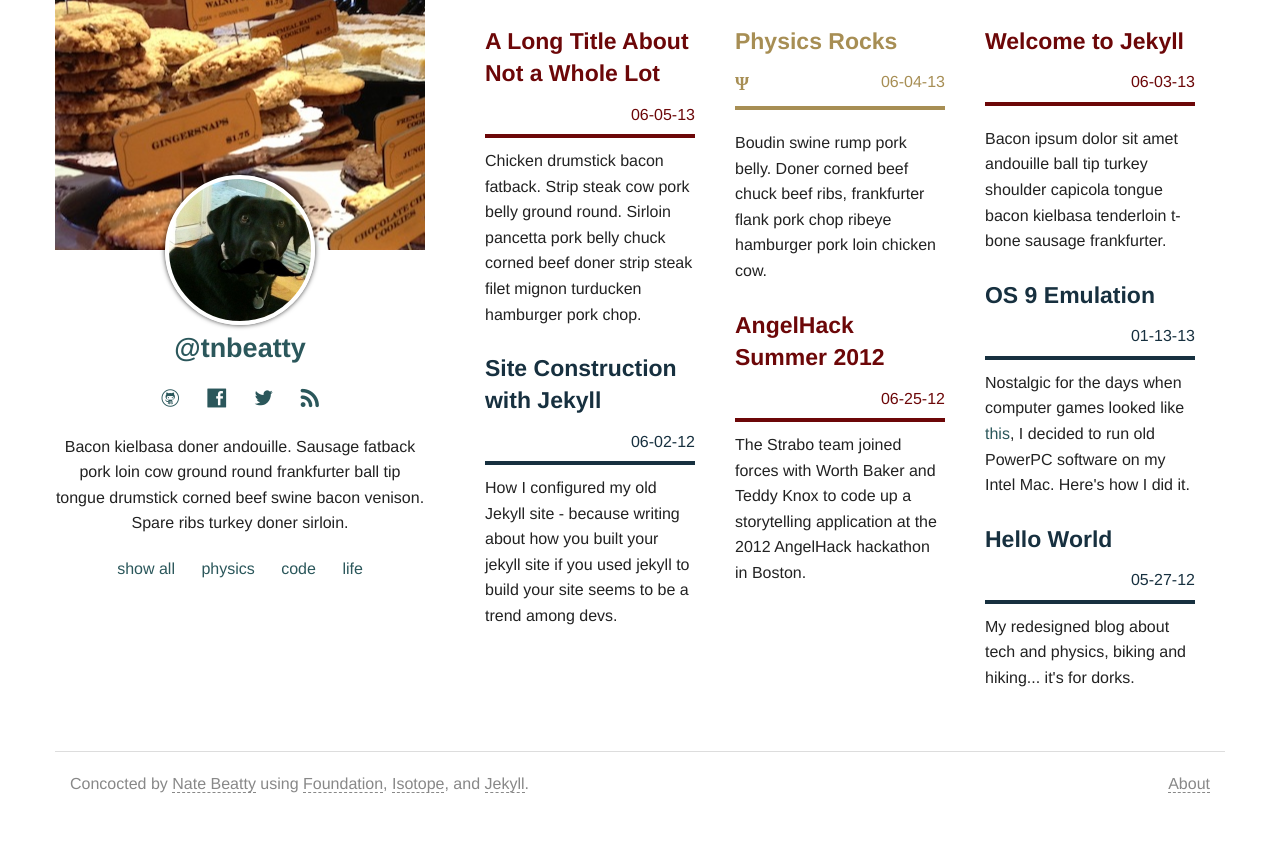
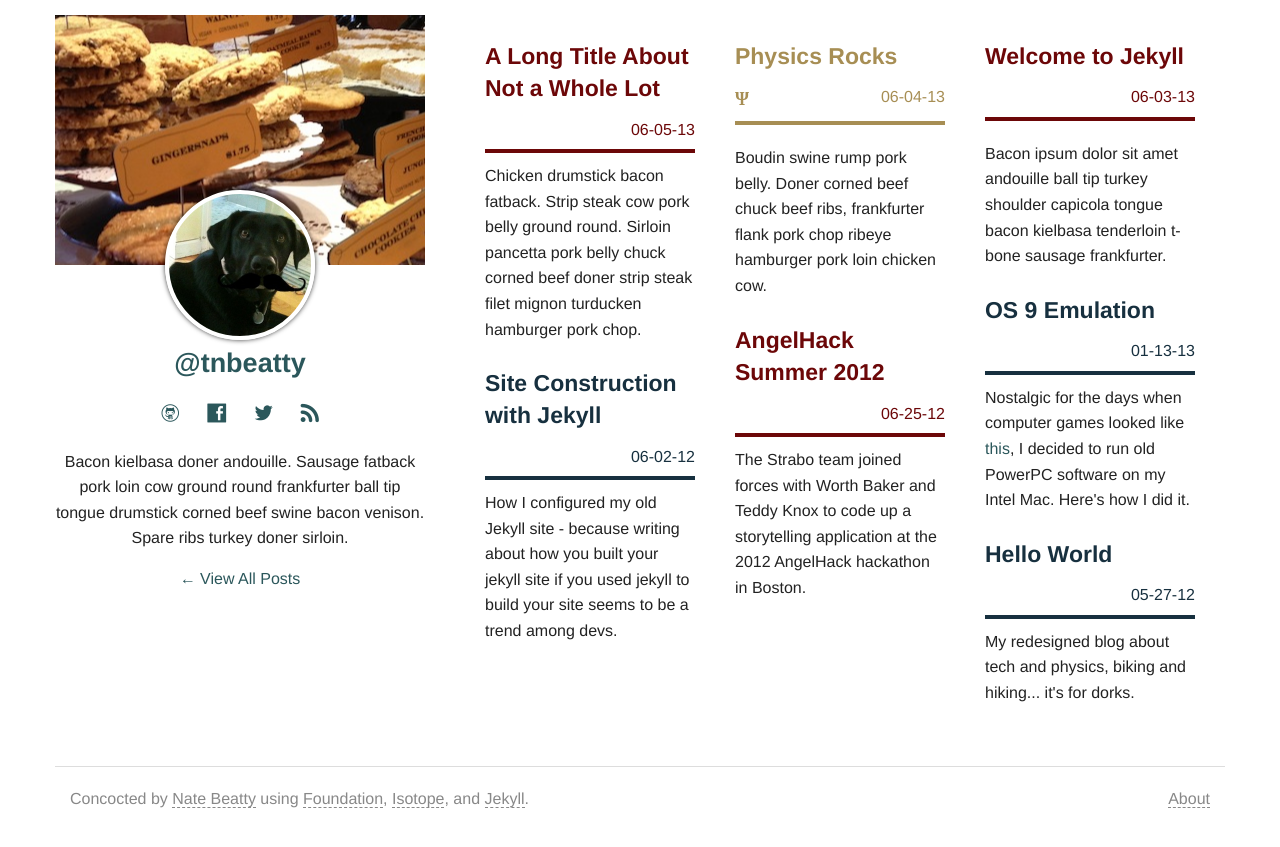
Before and after one commit to tnbeatty/tnbeatty.github.com, a Jekyll site: the page built from index.html, in a window 1280 px wide. Shown: the top 847 px of the page. Built offline with Jekyll 4.4.1, drawn with Linux system fonts in a browser that asks for light colours.

Commit message:
Menu Control

```diff
--- a/_includes/scripts.html
+++ b/_includes/scripts.html
@@ -1,3 +1,4 @@
+<!-- Services -->
 <script>
 document.write('<script src=' +
 	('__proto__' in {} ? '/assets/js/vendor/zepto' : '/assets/js/vendor/jquery') +
@@ -20,7 +21,10 @@
 <script src="/assets/js/foundation/foundation.tooltips.js"></script>
 <script src="/assets/js/foundation/foundation.topbar.js"></script>
 
-
 <script>
 $(document).foundation();
 </script>
+
+<!-- Custom -->
+
+<script src="/assets/js/menuCtrl.js"></script>
--- a/_layouts/default.html
+++ b/_layouts/default.html
@@ -17,24 +17,21 @@
 </head>
 <body>
 
-	<div class="row">
+	<div class="row" id="content">
 		<div class="large-4 columns" id="tnb_profile">
 			<div id="tnb_header"></div>
 			<div id="tnb_pic"></div>
 			<h3><a href="/">@tnbeatty</a></h3>
-			<ul class="inline-list" id="tnb_menu">
+			<ul class="inline-list" id="tnb_menulist">
 				<li><a href="https://github.com/tnbeatty"><i class="foundicon-github"></i></a></li>
 				<li><a href="https://www.facebook.com/tnbeatty"><i class="foundicon-facebook"></i></a></li>
 				<li><a href="https://twitter.com/tnbeatty"><i class="foundicon-twitter"></i></a></li>
 				<li><a href=""><i class="foundicon-rss"></i></a></li>
 			</ul>
 			<p>Bacon kielbasa doner andouille. Sausage fatback pork loin cow ground round frankfurter ball tip tongue drumstick corned beef swine bacon venison. Spare ribs turkey doner sirloin.</p>
-			<ul class="inline-list" id="tnb_menu">
-				<li><a href="#" data-filter="*">show all</a></li>
-				<li><a href="#" data-filter=".postlist-category-physics">physics</a></li>
-				<li><a href="#" data-filter=".postlist-category-code">code</a></li>
-				<li><a href="#" data-filter=".postlist-category-life">life</a></li>
-			</ul>
+
+			<div id="tnb_menu"></div>
+
 		</div>
 
 		<div class="large-8 columns">
--- /dev/null
+++ b/assets/js/menuCtrl.js
@@ -0,0 +1,37 @@
+/*
+* menuCtrl.js
+*
+* Written by Nate Beatty
+* June 2013
+*
+* Changes what links are displayed in the menu
+* based on the window path location.
+*/
+
+$(document).ready(function() {
+
+	$ABOUT_PATH = '/about.html';
+	$HOME_PATH = '/';
+	$INDEX_PATH = '/index.html';
+
+	$MENU = $('#tnb_menu');
+
+	var pathname = window.location.pathname.split('#')[0];
+
+	$MENU_GOHOME = '<a href="/">&larr; View All Posts</a>';
+	$MENU_FILTERS = [
+	'<ul class="inline-list" id="tnb_menulist">',
+	'<li><a href="#" data-filter="*">show all</a></li>',
+	'<li><a href="#" data-filter=".postlist-category-physics">physics</a></li>',
+	'<li><a href="#" data-filter=".postlist-category-code">code</a></li>',
+	'<li><a href="#" data-filter=".postlist-category-life">life</a></li>',
+	'</ul>'].join('\n');
+
+	if (pathname == $HOME_PATH || pathname == $INDEX_PATH) {
+		console.log(pathname);
+		$MENU.html($MENU_FILTERS);
+	} else {
+		console.log(pathname);
+		$MENU.html($MENU_GOHOME);
+	}
+});
--- a/stylesheets/styles.css
+++ b/stylesheets/styles.css
@@ -10,15 +10,20 @@
 */
 /* global */
 /* line 23, ../sass/styles.scss */
+#content {
+  margin-top: 15px;
+}
+
+/* line 27, ../sass/styles.scss */
 #tnb_profile {
   text-align: center;
 }
-/* line 25, ../sass/styles.scss */
+/* line 29, ../sass/styles.scss */
 #tnb_profile #tnb_header {
   height: 250px;
   background: url(/assets/img/header.jpg) no-repeat center;
 }
-/* line 29, ../sass/styles.scss */
+/* line 33, ../sass/styles.scss */
 #tnb_profile #tnb_pic {
   margin: -75px auto 0px auto;
   width: 150px;
@@ -34,89 +39,94 @@
   -moz-box-shadow: 0 0 5px rgba(0, 0, 0, 0.8);
 }
 
-/* line 48, ../sass/styles.scss */
-#tnb_menu i {
+/* line 51, ../sass/styles.scss */
+#tnb_menu {
+  text-align: center;
+}
+
+/* line 56, ../sass/styles.scss */
+#tnb_menulist i {
   font-size: 1.25em;
 }
-/* line 51, ../sass/styles.scss */
-#tnb_menu li {
+/* line 59, ../sass/styles.scss */
+#tnb_menulist li {
   display: inline-block;
   float: none;
 }
 
-/* line 57, ../sass/styles.scss */
+/* line 65, ../sass/styles.scss */
 footer {
   padding-bottom: 10px;
   color: #888888;
 }
-/* line 60, ../sass/styles.scss */
+/* line 68, ../sass/styles.scss */
 footer a {
   color: #888888;
   border-bottom: dashed 1px;
 }
-/* line 64, ../sass/styles.scss */
+/* line 72, ../sass/styles.scss */
 footer a:hover {
   color: #7b7b7b;
   border-bottom: dashed 1px;
 }
-/* line 71, ../sass/styles.scss */
+/* line 79, ../sass/styles.scss */
 footer #tnb_footer_right {
   text-align: right;
 }
-/* line 73, ../sass/styles.scss */
+/* line 81, ../sass/styles.scss */
 footer #tnb_footer_right li {
   float: right;
 }
 
 /* index */
-/* line 81, ../sass/styles.scss */
+/* line 89, ../sass/styles.scss */
 #container {
   margin: 20px auto;
 }
-/* line 84, ../sass/styles.scss */
+/* line 92, ../sass/styles.scss */
 #container span .left {
   float: left;
 }
-/* line 87, ../sass/styles.scss */
+/* line 95, ../sass/styles.scss */
 #container span .right {
   float: right;
 }
-/* line 91, ../sass/styles.scss */
+/* line 99, ../sass/styles.scss */
 #container .postlist-item {
   width: 250px;
   padding: 0px 20px;
 }
-/* line 97, ../sass/styles.scss */
+/* line 105, ../sass/styles.scss */
 #container .postlist-item hr {
   border: 2px solid;
   margin: 10px 0px;
 }
-/* line 101, ../sass/styles.scss */
+/* line 109, ../sass/styles.scss */
 #container .postlist-item .symbol {
   font-family: serif;
   font-weight: 600;
 }
-/* line 107, ../sass/styles.scss */
+/* line 115, ../sass/styles.scss */
 #container .postlist-category-code h1, #container .postlist-category-code h2, #container .postlist-category-code h3, #container .postlist-category-code h4, #container .postlist-category-code h5, #container .postlist-category-code h6 {
   color: #17303f;
 }
-/* line 110, ../sass/styles.scss */
+/* line 118, ../sass/styles.scss */
 #container .postlist-category-code hr {
   border-color: #17303f;
 }
-/* line 115, ../sass/styles.scss */
+/* line 123, ../sass/styles.scss */
 #container .postlist-category-life h1, #container .postlist-category-life h2, #container .postlist-category-life h3, #container .postlist-category-life h4, #container .postlist-category-life h5, #container .postlist-category-life h6 {
   color: #6c0708;
 }
-/* line 118, ../sass/styles.scss */
+/* line 126, ../sass/styles.scss */
 #container .postlist-category-life hr {
   border-color: #6c0708;
 }
-/* line 123, ../sass/styles.scss */
+/* line 131, ../sass/styles.scss */
 #container .postlist-category-physics h1, #container .postlist-category-physics h2, #container .postlist-category-physics h3, #container .postlist-category-physics h4, #container .postlist-category-physics h5, #container .postlist-category-physics h6 {
   color: #a78e54;
 }
-/* line 126, ../sass/styles.scss */
+/* line 134, ../sass/styles.scss */
 #container .postlist-category-physics hr {
   border-color: #a78e54;
 }
```
Also changed, not shown: sass/styles.scss (+8 -0 lines), 1 other file.
